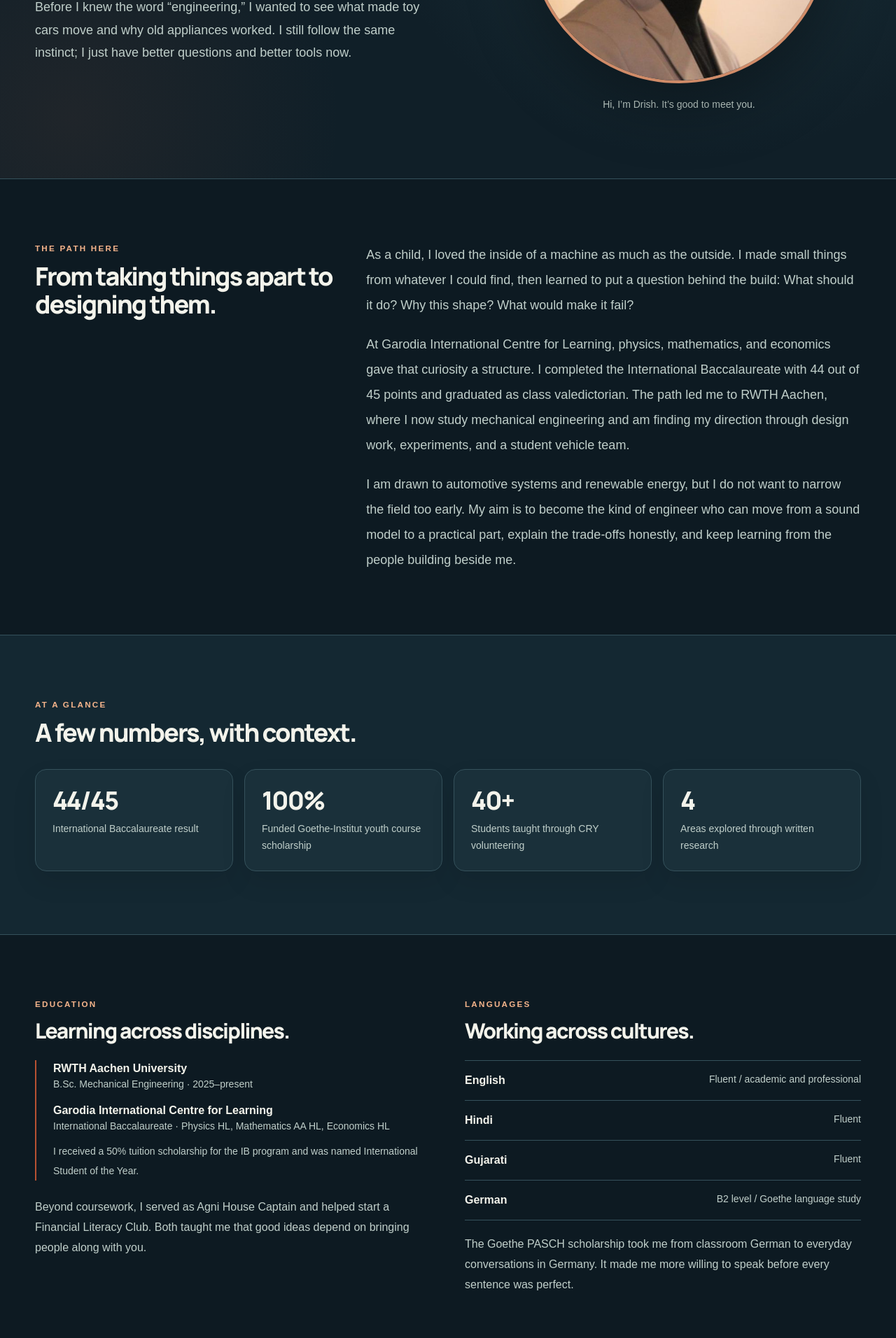
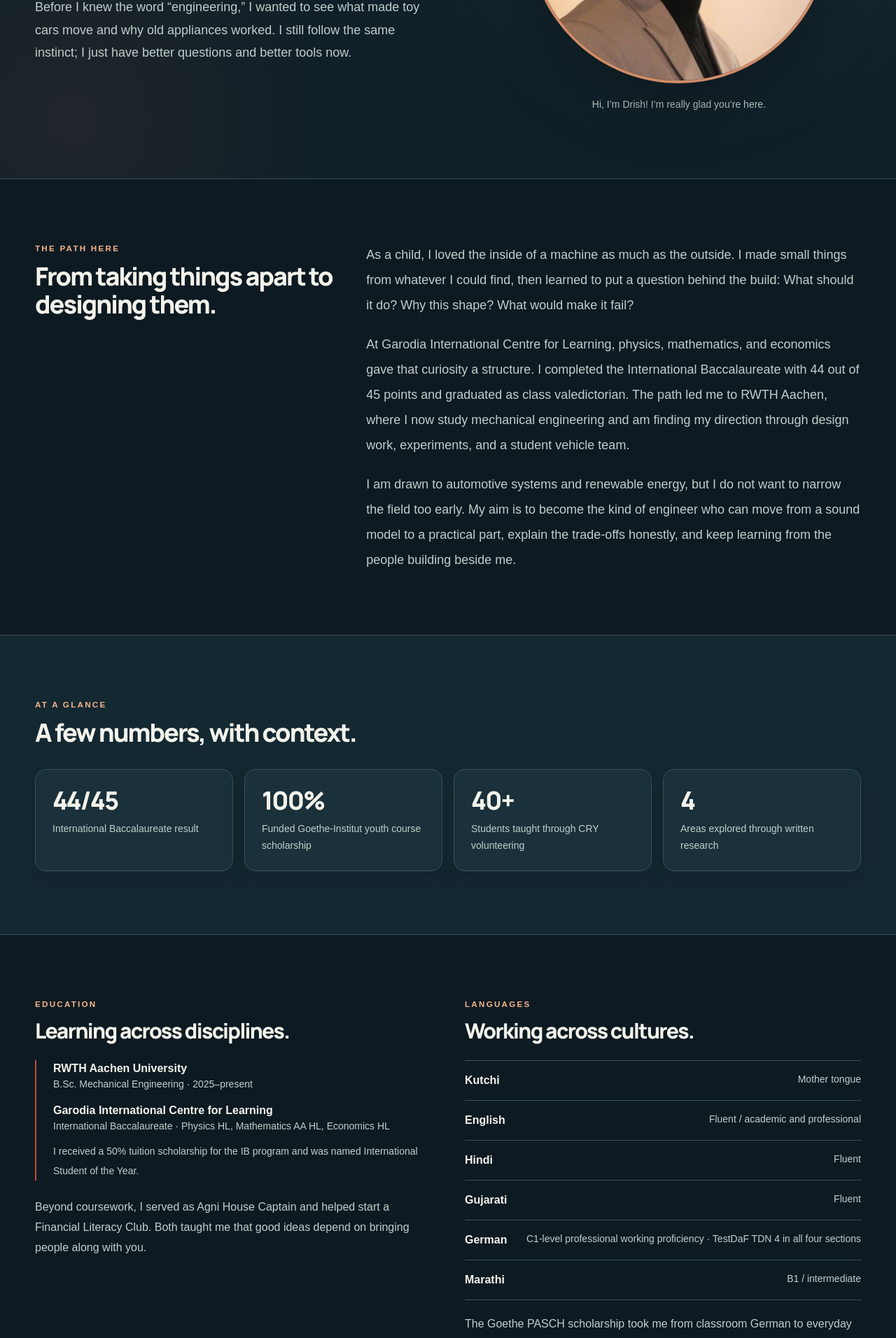
Before and after one commit to drishdedhia2007-svg/portfolio-drish, a Next.js app: page /about in a window 1280 px wide. Shown: the part 480-2392 px from the top of the page at 70% size. Built offline with nearby package versions, Linux system fonts and the light colour scheme; a web font is replaced by a local one.

Commit message:
Update language proficiency and Goethe story link

```diff
--- a/app/about/page.tsx
+++ b/app/about/page.tsx
@@ -8,12 +8,12 @@ export const metadata: Metadata = { title: "More about me", description: "Drish
 export default function About() {
   const childhood = getChildhoodProjects();
   return <>
-    <header className="hero-ambient border-b border-[#35515b]"><div className="page-wrap grid items-center gap-12 py-16 lg:grid-cols-[1fr_.85fr] lg:py-24"><div><p className="eyebrow">More about me / 05</p><h1 className="display mt-4 text-5xl font-extrabold leading-tight sm:text-7xl">Curiosity came first.</h1><p className="story-lead mt-6 max-w-xl text-lg">Before I knew the word “engineering,” I wanted to see what made toy cars move and why old appliances worked. I still follow the same instinct; I just have better questions and better tools now.</p></div><figure className="mx-auto w-full max-w-[430px]"><div className="formal-portrait w-full border-4 border-[#d08b68] shadow-[0_28px_90px_rgba(0,0,0,.35)]"><Image src="/images/about/drish-formal.jpg" alt="Drish Dedhia facing the camera and smiling in a blazer" fill priority sizes="(max-width: 1024px) 90vw, 430px" /></div><figcaption className="mt-5 text-center text-sm text-[#c0cfca]">Hi, I’m Drish. It’s good to meet you.</figcaption></figure></div></header>
+    <header className="hero-ambient border-b border-[#35515b]"><div className="page-wrap grid items-center gap-12 py-16 lg:grid-cols-[1fr_.85fr] lg:py-24"><div><p className="eyebrow">More about me / 05</p><h1 className="display mt-4 text-5xl font-extrabold leading-tight sm:text-7xl">Curiosity came first.</h1><p className="story-lead mt-6 max-w-xl text-lg">Before I knew the word “engineering,” I wanted to see what made toy cars move and why old appliances worked. I still follow the same instinct; I just have better questions and better tools now.</p></div><figure className="mx-auto w-full max-w-[430px]"><div className="formal-portrait w-full border-4 border-[#d08b68] shadow-[0_28px_90px_rgba(0,0,0,.35)]"><Image src="/images/about/drish-formal.jpg" alt="Drish Dedhia facing the camera and smiling in a blazer" fill priority sizes="(max-width: 1024px) 90vw, 430px" /></div><figcaption className="mt-5 text-center text-sm text-[#c0cfca]">Hi, I’m Drish! I’m really glad you’re here.</figcaption></figure></div></header>
     <section className="page-wrap story-section"><div className="grid gap-10 lg:grid-cols-[.38fr_.62fr]"><div><p className="eyebrow">The path here</p><h2 className="display mt-3 text-4xl font-extrabold">From taking things apart to designing them.</h2></div><div className="space-y-5 text-lg leading-9 text-[#c0cfca]"><p>As a child, I loved the inside of a machine as much as the outside. I made small things from whatever I could find, then learned to put a question behind the build: What should it do? Why this shape? What would make it fail?</p><p>At Garodia International Centre for Learning, physics, mathematics, and economics gave that curiosity a structure. I completed the International Baccalaureate with 44 out of 45 points and graduated as class valedictorian. The path led me to RWTH Aachen, where I now study mechanical engineering and am finding my direction through design work, experiments, and a student vehicle team.</p><p>I am drawn to automotive systems and renewable energy, but I do not want to narrow the field too early. My aim is to become the kind of engineer who can move from a sound model to a practical part, explain the trade-offs honestly, and keep learning from the people building beside me.</p></div></div></section>
     <section className="border-y border-[#35515b] bg-[#142832]"><div className="page-wrap story-section"><p className="eyebrow">At a glance</p><h2 className="display mt-3 text-4xl font-extrabold">A few numbers, with context.</h2><div className="mt-8 grid gap-4 sm:grid-cols-2 lg:grid-cols-4"><div className="story-card p-6"><p className="display text-4xl font-extrabold">44/45</p><p className="mt-2 text-sm leading-6 text-[#c0cfca]">International Baccalaureate result</p></div><div className="story-card p-6"><p className="display text-4xl font-extrabold">100%</p><p className="mt-2 text-sm leading-6 text-[#c0cfca]">Funded Goethe-Institut youth course scholarship</p></div><div className="story-card p-6"><p className="display text-4xl font-extrabold">40+</p><p className="mt-2 text-sm leading-6 text-[#c0cfca]">Students taught through CRY volunteering</p></div><div className="story-card p-6"><p className="display text-4xl font-extrabold">4</p><p className="mt-2 text-sm leading-6 text-[#c0cfca]">Areas explored through written research</p></div></div></div></section>
     <section className="page-wrap story-section grid gap-12 lg:grid-cols-2">
       <div><p className="eyebrow">Education</p><h2 className="display mt-3 text-3xl font-extrabold">Learning across disciplines.</h2><div className="mt-6 border-l-2 border-[#b75132] pl-6"><p className="font-extrabold">RWTH Aachen University</p><p className="text-sm text-[#c0cfca]">B.Sc. Mechanical Engineering · 2025–present</p><p className="mt-4 font-extrabold">Garodia International Centre for Learning</p><p className="text-sm text-[#c0cfca]">International Baccalaureate · Physics HL, Mathematics AA HL, Economics HL</p><p className="mt-3 text-sm leading-7 text-[#c0cfca]">I received a 50% tuition scholarship for the IB program and was named International Student of the Year.</p></div><p className="story-lead mt-6">Beyond coursework, I served as Agni House Captain and helped start a Financial Literacy Club. Both taught me that good ideas depend on bringing people along with you.</p></div>
-      <div><p className="eyebrow">Languages</p><h2 className="display mt-3 text-3xl font-extrabold">Working across cultures.</h2><div className="mt-6 divide-y divide-[#35515b] border-y border-[#35515b]">{[["English","Fluent / academic and professional"],["Hindi","Fluent"],["Gujarati","Fluent"],["German","B2 level / Goethe language study"]].map(([language, level]) => <div key={language} className="flex justify-between gap-5 py-4"><span className="font-extrabold">{language}</span><span className="text-right text-sm text-[#c0cfca]">{level}</span></div>)}</div><p className="story-lead mt-5">The Goethe PASCH scholarship took me from classroom German to everyday conversations in Germany. It made me more willing to speak before every sentence was perfect.</p></div>
+      <div><p className="eyebrow">Languages</p><h2 className="display mt-3 text-3xl font-extrabold">Working across cultures.</h2><div className="mt-6 divide-y divide-[#35515b] border-y border-[#35515b]">{[["Kutchi","Mother tongue"],["English","Fluent / academic and professional"],["Hindi","Fluent"],["Gujarati","Fluent"],["German","C1-level professional working proficiency · TestDaF TDN 4 in all four sections"],["Marathi","B1 / intermediate"]].map(([language, level]) => <div key={language} className="flex justify-between gap-5 py-4"><span className="font-extrabold">{language}</span><span className="text-right text-sm text-[#c0cfca]">{level}</span></div>)}</div><p className="story-lead mt-5">The Goethe PASCH scholarship took me from classroom German to everyday conversations in Germany. It made me more willing to speak before every sentence was perfect.</p></div>
     </section>
     {childhood.length > 0 && <section id="the-beginning" className="border-t border-[#35515b] bg-[#142832]"><div className="page-wrap story-section"><p className="eyebrow">The first builds</p><h2 className="display mt-3 text-4xl font-extrabold">The curiosity has a history.</h2><div className="mt-7 grid gap-4 sm:grid-cols-2">{childhood.map(project => <Link key={project.slug} href={`/projects/${project.slug}`} className="story-card p-6 hover:text-[#f4b58d]"><h3 className="display text-xl font-extrabold">{project.title}</h3><p className="mt-2 text-sm leading-7 text-[#c0cfca]">{project.shortDescription}</p><span className="mt-4 inline-block text-sm font-extrabold">Read the story &rarr;</span></Link>)}</div></div></section>}
   </>;
--- a/app/experience/page.tsx
+++ b/app/experience/page.tsx
@@ -16,7 +16,7 @@ export default function Experience() {
       <article className="story-card p-7"><p className="technical text-[11px] text-[#f4b58d]">2024 / ONLINE JOB SIMULATION</p><h3 className="display mt-3 text-2xl font-extrabold">GE Aerospace Explore Engineering</h3><p className="story-lead mt-4">I completed a Forage job simulation built around sustainable aviation fuel choices and turbofan performance. It gave me a structured way to think about trade-offs in aviation engineering and how an engineering decision needs both technical context and a clear explanation.</p><p className="mt-4 text-sm leading-7 text-[#c0cfca]">This was an independent online simulation, rather than an employment placement.</p></article>
     </div></div></section>
     <section className="page-wrap story-section"><p className="eyebrow">Scholarship & service</p><h2 className="display mt-3 text-4xl font-extrabold">Engineering is also communication.</h2><div className="mt-8 grid gap-5 lg:grid-cols-3">
-      <article className="story-card p-7"><p className="technical text-[11px] text-[#f4b58d]">2024 / FULL SCHOLARSHIP</p><h3 className="display mt-3 text-2xl font-extrabold">Goethe-Institut PASCH youth course</h3><p className="story-lead mt-4">Selected for a fully funded three-week German language and cultural course in Sankt Peter-Ording, Germany. Learning and presenting with students from different countries made German something I could use in real conversations, not just in an exam. I completed the course&apos;s A2 assessment with 91/100.</p><a href="https://giclm.edu.in/downloads/April_May_Magazine_2024.pdf" target="_blank" rel="noopener noreferrer" className="mt-5 inline-block font-bold text-[#f4b58d] hover:underline">School announcement &rarr;</a></article>
+      <article className="story-card p-7"><p className="technical text-[11px] text-[#f4b58d]">2024 / FULL SCHOLARSHIP</p><h3 className="display mt-3 text-2xl font-extrabold">Goethe-Institut PASCH youth course</h3><p className="story-lead mt-4">Selected for a fully funded three-week German language and cultural course in Sankt Peter-Ording, Germany. Learning and presenting with students from different countries made German something I could use in real conversations, not just in an exam. I completed the course&apos;s A2 assessment with 91/100.</p><a href="https://www.linkedin.com/posts/drish-dedhia-2564122b1_goetheinstitut-pasch-jugendkurse-activity-7344034199768555521-vbn-" target="_blank" rel="noopener noreferrer" className="mt-5 inline-block font-bold text-[#f4b58d] hover:underline">My story and photos from Germany &rarr;</a></article>
       <article className="story-card p-7"><p className="technical text-[11px] text-[#f4b58d]">2023–2025 / VOLUNTEERING</p><h3 className="display mt-3 text-2xl font-extrabold">Teaching with CRY</h3><p className="story-lead mt-4">I taught mathematics and English to more than 40 fourth- and fifth-grade students through CRY. Adapting a lesson to the person in front of me taught me to listen first, explain simply, and change approach when something did not land.</p></article>
       <article className="story-card p-7"><p className="technical text-[11px] text-[#f4b58d]">2024 / COMMUNITY ACTION</p><h3 className="display mt-3 text-2xl font-extrabold">Tree planting with Goethe and Skrap</h3><p className="story-lead mt-4">I joined a tree-planting initiative with Goethe-Institut and Skrap. It was a small, practical contribution, and a reminder that sustainability becomes meaningful when people make time to act on it together.</p></article>
     </div>
```
